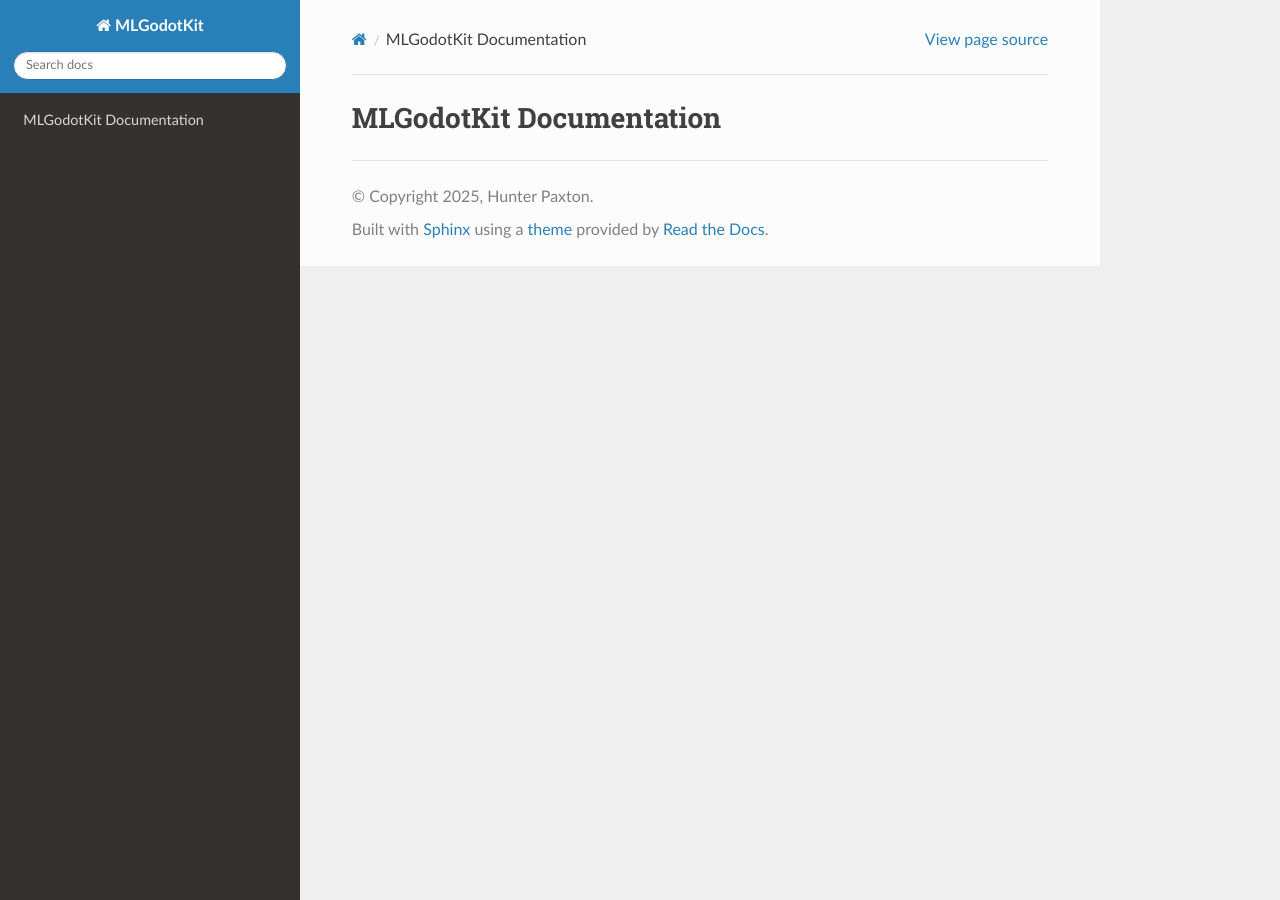
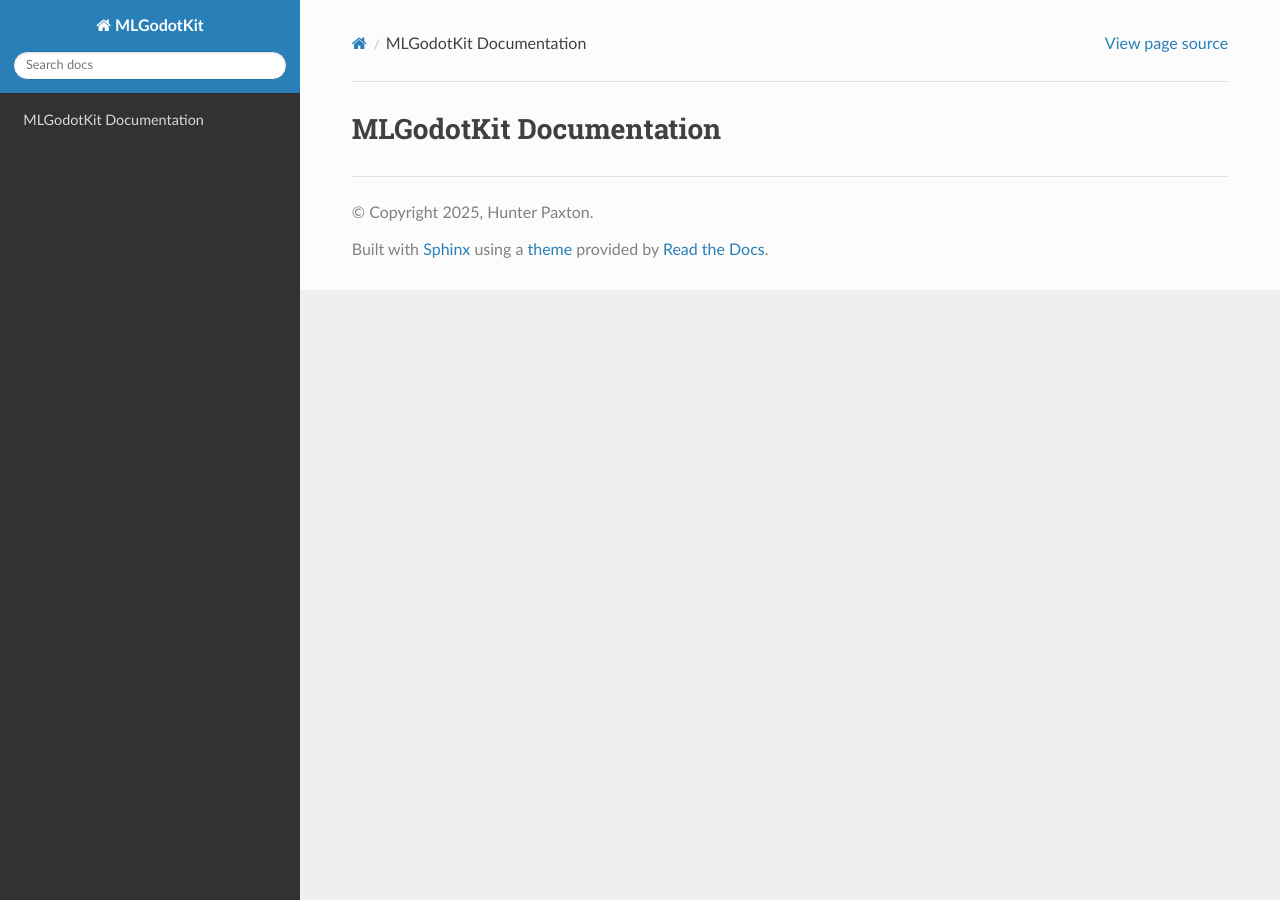
Before and after one commit to Hunter174/MLGodotKit, a Sphinx documentation site: the page built from docs/index.rst, in a window 1280 px wide. Built offline with Sphinx 7.4.7 and the Read the Docs theme 3.1.0, drawn with Linux system fonts in a browser that asks for light colours; pages that are not in the unit, such as notebooks, are missing from menus.

Commit message:
Include custom.css in HTML CSS files
Add custom CSS file for documentation styling

```diff
--- a/docs/conf.py
+++ b/docs/conf.py
@@ -33,6 +33,10 @@ html_theme = "sphinx_rtd_theme"
 
 html_static_path = ["_static"]
 
+html_css_files = [
+    "custom.css",
+]
+
 # RTD-friendly defaults
 html_theme_options = {
     "collapse_navigation": False,
```
